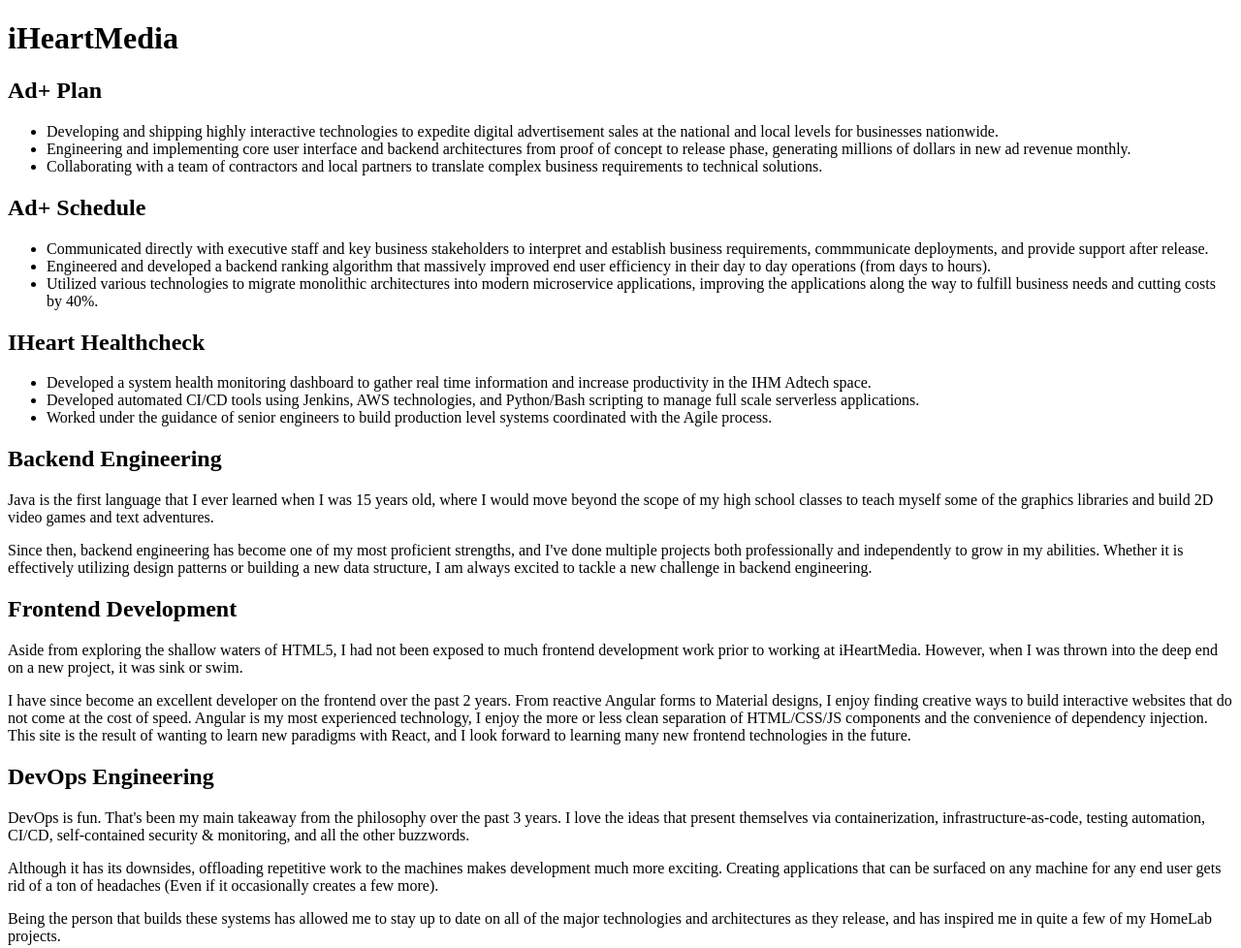
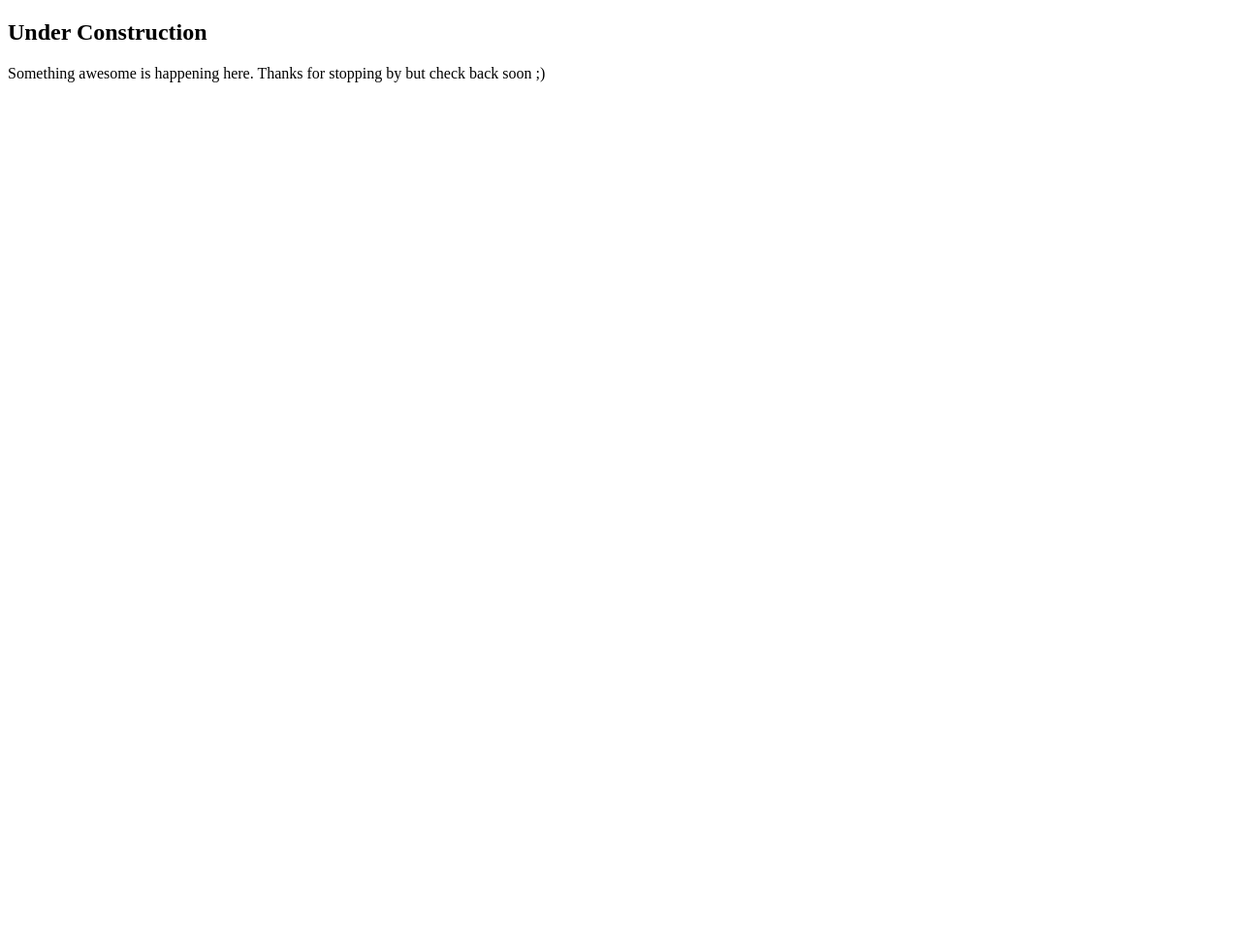
Before and after one commit to drewgrubb0/drewgrubb.com, a Gatsby site: page / in a window 1280 px wide. Shown: the top 978 px of the page at 97% size. After the commit the page ends 800 px from the top, so only its background shows below. Built offline with nearby package versions, Linux system fonts and the light colour scheme; Gatsby itself is replaced by a stand-in of ours.

Commit message:
Re-building construction page for main branch

```diff
--- a/src/pages/index.tsx
+++ b/src/pages/index.tsx
@@ -1,19 +1,20 @@
 import React, { ReactElement } from 'react';
-import About from '../components/content/about';
-import Contact from '../components/content/contact';
-import Jobs from '../components/content/jobs';
-import Hero from '../components/content/hero';
-import Skills from '../components/content/skills';
-import Layout from '../components/layout/layout';
 
 export default function Home(): ReactElement {
   return (
-    <Layout>
-      <Hero />
-      <About />
-      <Jobs />
-      <Skills />
-      <Contact />
-    </Layout>
+    <div>
+      <h2>Under Construction</h2>
+      <p>
+        Something awesome is happening here. Thanks for stopping by but check
+        back soon ;)
+      </p>
+    </div>
+    // <Layout>
+    //   <Hero />
+    //   <About />
+    //   <Jobs />
+    //   <Skills />
+    //   <Contact />
+    // </Layout>
   );
 }
```
